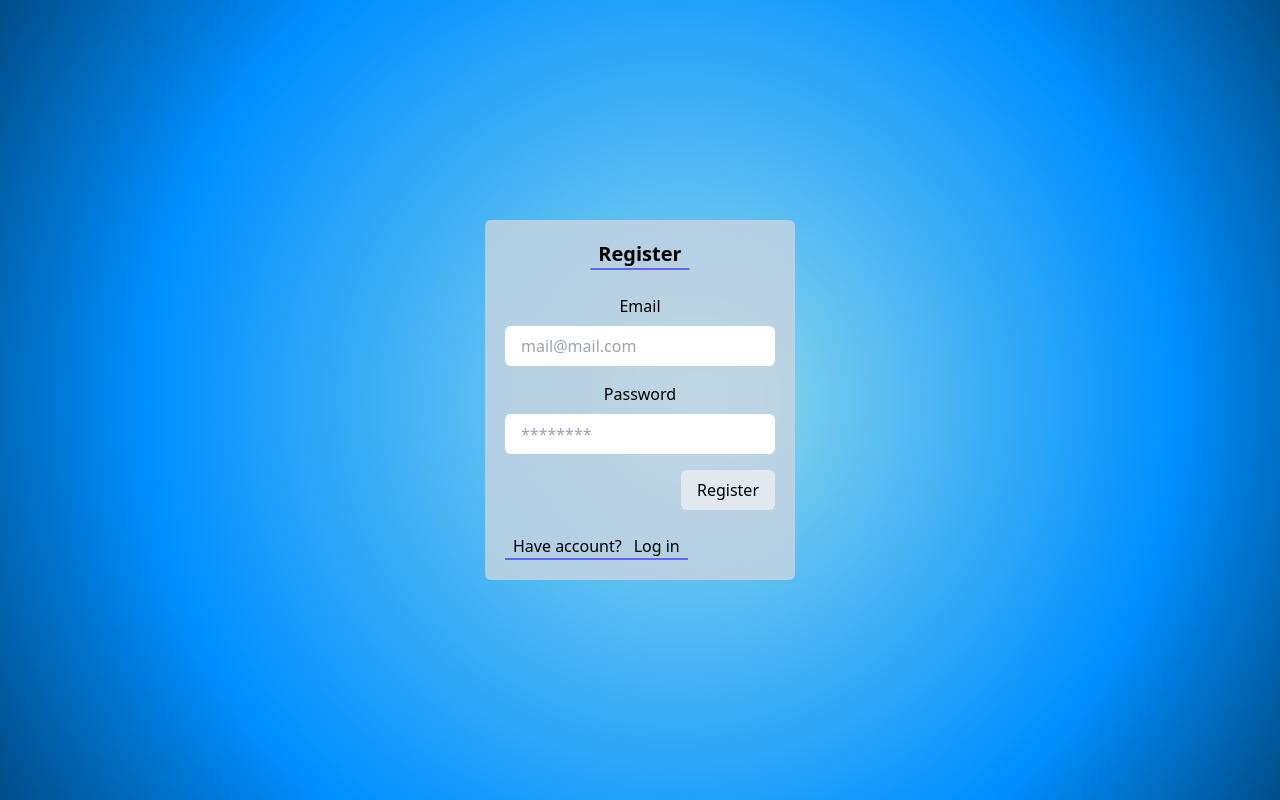
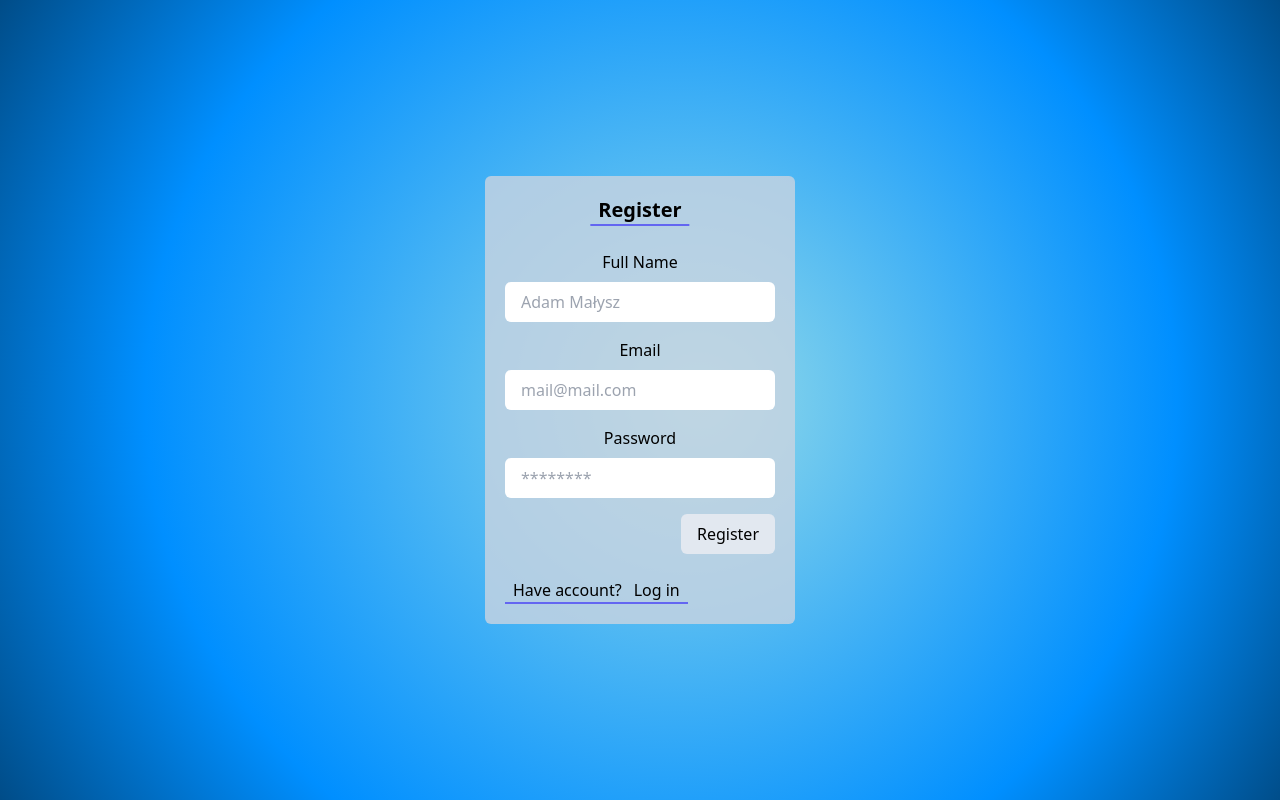
Before and after one commit to Arek1997/Chat-app, a Next.js app: page /register in a window 1280 px wide. Built offline with nearby package versions, Linux system fonts and the light colour scheme; what prettier-plugin-tailwindcss would draw is missing.

Commit message:
Add full name during register process

```diff
--- a/components/authForm/AuthForm.tsx
+++ b/components/authForm/AuthForm.tsx
@@ -15,7 +15,26 @@ const AuthForm = ({ title }: Props) => {
 				{title}
 			</h2>
 			<form className='py-6'>
-				<div className='mb-4 flex flex-col   text-center'>
+				{!isLogInRoute && (
+					<div className='mb-4 flex flex-col text-center'>
+						<label htmlFor='user-name' className='mb-2'>
+							Full Name
+						</label>
+						<input
+							type='text'
+							id='user-name'
+							placeholder='Adam Małysz'
+							className='rounded-md px-4 py-2 outline-indigo-500'
+							required
+							minLength={3}
+						/>
+						<p className='error-msg basis-full text-center font-semibold text-red-600'>
+							{/* Name is too short. Min 3 signs */}
+						</p>
+					</div>
+				)}
+
+				<div className='mb-4 flex flex-col text-center'>
 					<label htmlFor='user-email' className='mb-2'>
 						Email
 					</label>
@@ -31,7 +50,7 @@ const AuthForm = ({ title }: Props) => {
 					</p>
 				</div>
 
-				<div className='mb-4 flex flex-col   text-center'>
+				<div className='mb-4 flex flex-col text-center'>
 					<label htmlFor='user-password' className='mb-2'>
 						Password
 					</label>
```
Also changed, not shown: pages/api/register/index.ts (added).
